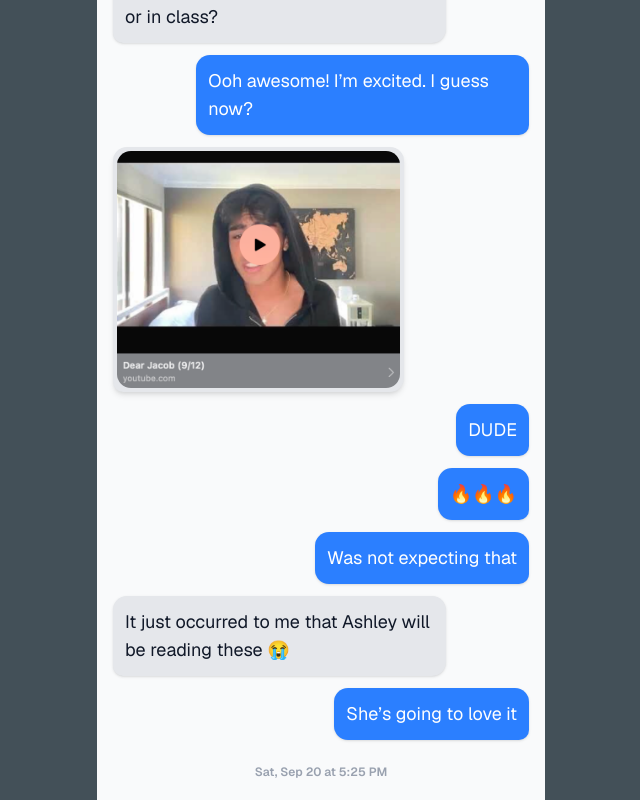
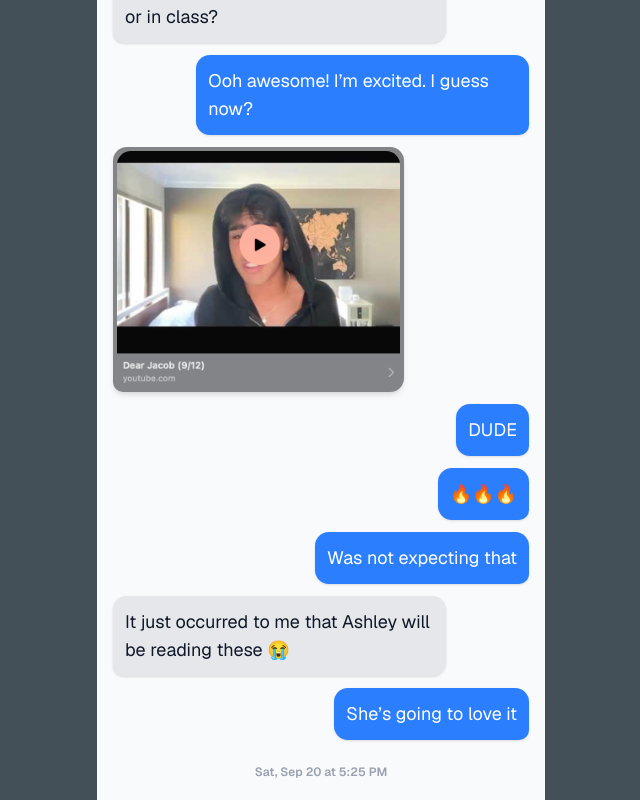
Before and after one commit to jacob-s-codes/Dear-UHS, a Next.js app: page /conversation in a window 1280 px wide. Shown: the part 1454-2254 px from the top of the page, without its empty margins (319-959 px from the left). Built offline with nearby package versions, Linux system fonts and the light colour scheme; a web font is replaced by a local one.

Commit message:
updated color

```diff
--- a/app/conversation/page.tsx
+++ b/app/conversation/page.tsx
@@ -112,7 +112,7 @@ const Page = () => {
                         // 2. Image message (Left/Right, Gray/Blue)
                         if (msg.src) {
                             const isJacob = msg.from === "J"; // 'You'
-                            const bubbleColor = isJacob ? "bg-blue-500" : "bg-gray-200";
+                            const bubbleColor = isJacob ? "bg-blue-500" : "bg-[#828488]";
                             const alignment = isJacob ? "self-end" : "self-start";
 
                             return (
```
